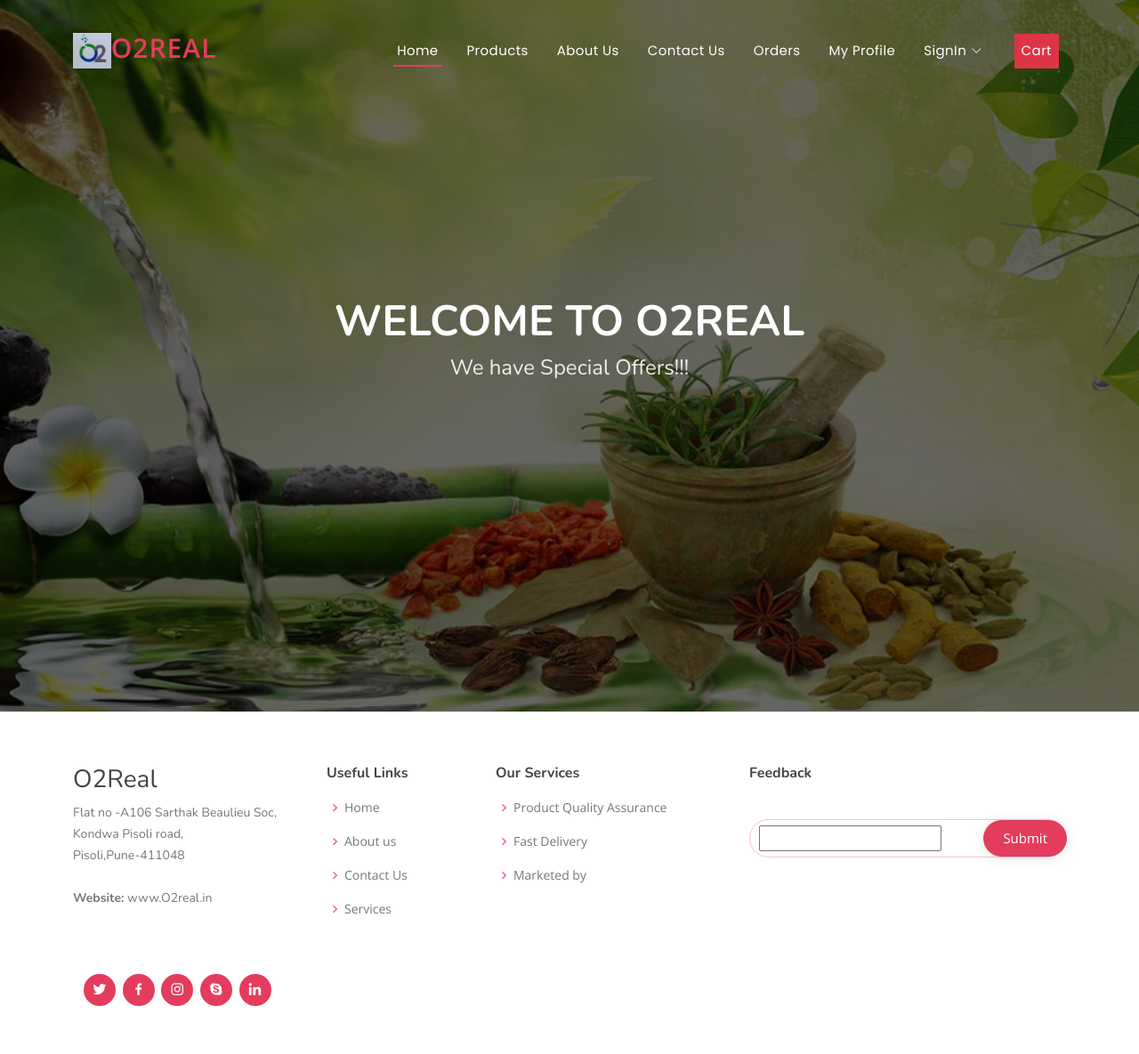
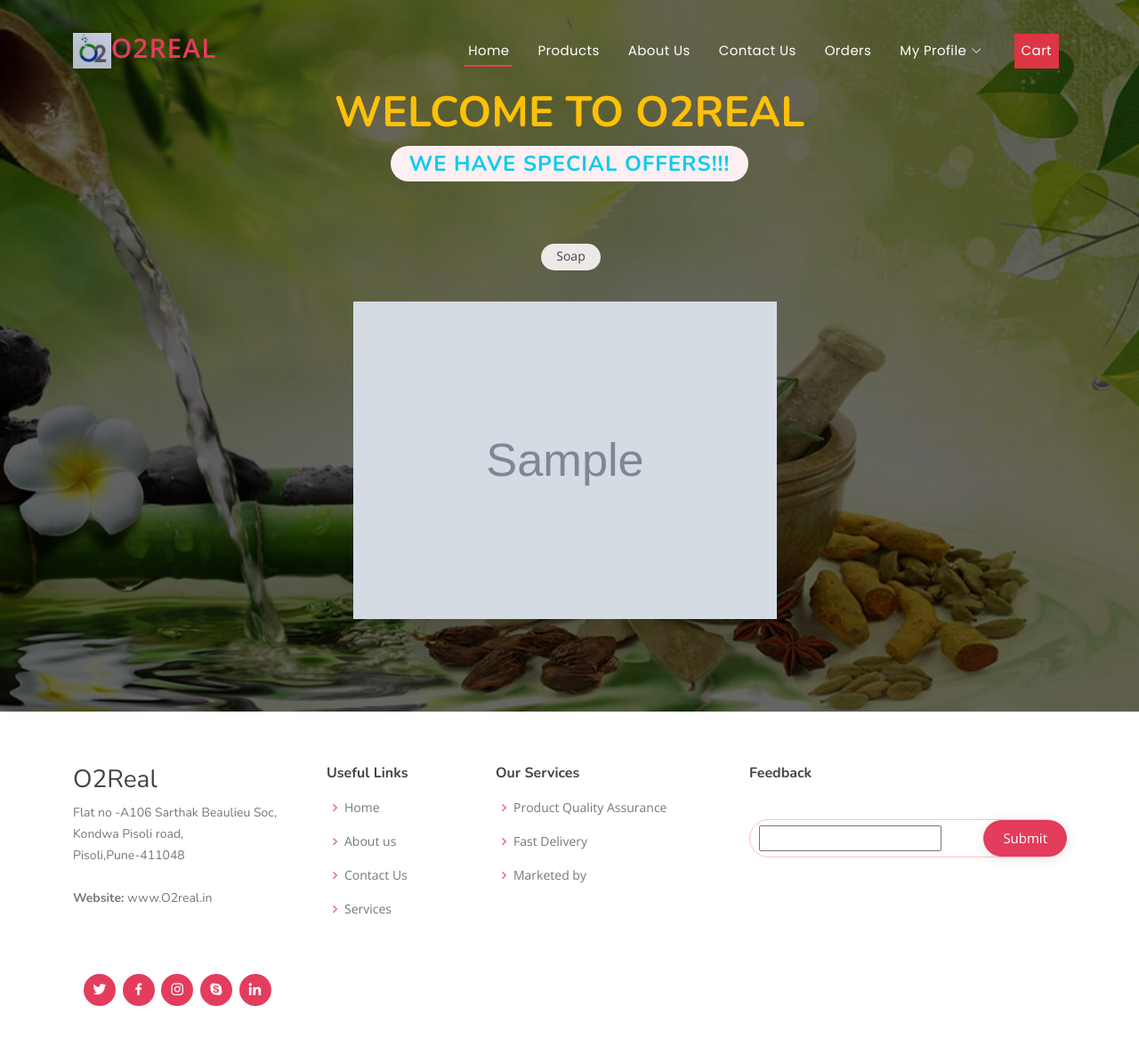
Before and after one commit to ThonteShila/VKshop, a Django app: page / in a window 1280 px wide. Shown: the whole page at 89% size. Run offline with Django 3.2, Linux system fonts and the light colour scheme; tables that the repository leaves empty hold one stand-in row (values such as "Sample post"); grey boxes marked "Sample" are stand-in pictures; some libraries are stand-ins or nearby versions.

Commit message:
basic vkshop

```diff
--- a/vkshop/vkshop/urls.py
+++ b/vkshop/vkshop/urls.py
@@ -15,8 +15,11 @@
 """
 from django.contrib import admin
 from django.urls import path,include
-
+from django.conf import settings
+from django.conf.urls.static import static
 urlpatterns = [
     path('admin/', admin.site.urls),
     path('',include('vkshop_app.urls')),
     ]
+if settings.DEBUG:
+    urlpatterns += static(settings.MEDIA_URL,document_root=settings.MEDIA_ROOT)
--- a/vkshop/vkshop_app/templates/add_product.html
+++ b/vkshop/vkshop_app/templates/add_product.html
@@ -20,8 +20,7 @@
                         <div class="form-group">
                             <input type="text" class="form-control p-2"
                             value="{{product_details.product_name}}"
-                            id="product_name"
-                                name="product_name" requires>
+                            id="product_name" name="product_name" requires>
                         </div>
                         <label class="text-warning" for="slug">Slug</label>
                         <div class="form-group">
--- a/vkshop/vkshop_app/templates/base.html
+++ b/vkshop/vkshop_app/templates/base.html
@@ -38,17 +38,17 @@
     <div class="container d-flex align-items-center justify-content-between">
 
       <!-- Uncomment below if you prefer to use an image logo -->
-      <a href="/" class="logo"><img src="{% static 'images/logo.png'%}" alt="" class="img-fluid">O2Real</a>
+      <a href="/" class="logo"><img src="{% static 'images/logo.png'%}" alt=""
+        class="img-fluid">O2Real</a>
 
       <nav id="navbar" class="navbar">
         <ul>
           <li><a class="nav-link scrollto active" href="/">Home</a></li>
-          <li><a class="nav-link scrollto" href="/products">Products</a></li>
-          <li><a class="nav-link scrollto" href="/aboutus">About Us</a></li>
-          <li><a class="nav-link scrollto" href="/contactus">Contact Us</a></li>
+          <li><a class="nav-link scrollto" href="/products/">Products</a></li>
+          <li><a class="nav-link scrollto" href="/aboutus/">About Us</a></li>
+          <li><a class="nav-link scrollto" href="/contactus/">Contact Us</a></li>
           <li><a class="nav-link scrollto" href="/">Orders</a></li>
-          <li><a class="nav-link scrollto" href="/">My Profile</a></li>
-          <li class="dropdown"><a href="#"><span>SignIn</span> <i class="bi bi-chevron-down"></i></a>
+          <li class="dropdown"><a class="nav-link scrollto" href="/">My Profile <i class="bi bi-chevron-down"></i></a>
             <ul>
               <li><a href="/signup/">Sign Up</a></li>
               <li><a href="/login/">Login</a></li>
--- a/vkshop/vkshop_app/templates/contactus.html
+++ b/vkshop/vkshop_app/templates/contactus.html
@@ -3,7 +3,7 @@
 {% block content %}
     <div class="card">
         <h1 class="text-info">  Contact Us  </h1>
-        <p class="text-warning">Flat no -A106 Sarthak Beaulieu Soc,<br>
+        <p class="text-success">Flat no -A106 Sarthak Beaulieu Soc,<br>
             Kondwa Pisoli road,<br>
             Pisoli,Pune-411048<br>
             </p>
--- a/vkshop/vkshop_app/templates/index.html
+++ b/vkshop/vkshop_app/templates/index.html
@@ -2,10 +2,44 @@
 {%block title%}Home
 {%endblock title%}
 
-{%block content%}
-<h1>Welcome To O2Real </h1>
-<h2>We have Special Offers!!!</h2>
+{%block content%}\
+<section id="portfolio" class="portfolio">
+    <div class="container">
 
+        <div class="section-title">
+            <h1 class="text-warning">Welcome To O2Real </h1>
+            <h2 class="text-info">We have Special Offers!!!</h2>
+        </div>
+
+        <div class="section-body">
+            <div class="col-lg-12 d-flex justify-content-center">
+                <ul id="portfolio-flters">
+                    <li data-filter=".filter-app">Soap</li>
+                </ul>
+            </div>
+        </div>
+
+        <div class="section-body">
+            <div class="row portfolio-container">
+                {% for product_detail in product_details %}
+                <div class="col-md-12 portfolio-item filter-app">
+                    {% if product_detail.product_image %}
+                    <img src="static/assets/img/portfolio/{{product_detail.product_image}}" class="img-responsive"
+                        style="width: 90%; float: center; margin-right: 10px;" />
+                    <div class="portfolio-info">
+                        <p class="text-info " style="width: 100%; float: center; margin-right: 20px;">
+                            {{product_detail.product_name}}<br>
+                            {{product_detail.product_description}}<br>
+                            {{product_detail.price}}
+                        </p>
+                    </div>
+                    {% endif %}
+                </div>
+                {% endfor %}
+            </div>
+        </div>
+    </div>
+</section><!-- End Portfolio Section -->
 {%endblock content%}
 
 {%block body%}
--- a/vkshop/vkshop_app/views.py
+++ b/vkshop/vkshop_app/views.py
@@ -16,7 +16,13 @@
 def logout(request):
         return redirect('/')
 def index(request):
-        return render(request,'index.html',{})
+                product_details=Product_details.objects.all()
+                print(product_details)
+                print(product_details)
+                context={
+                        'product_details':product_details,
+                }
+                return render(request,"index.html",context)
 def aboutus(request):
         return render(request,'aboutus.html',{})
 def contactus(request):
@@ -64,7 +70,6 @@
                 else:
                         product_details=Product_details.objects.get(pk=product_id)
                         func_name="Modify"
-
                 message=""
                 context={
                         'functionality_name':func_name,
@@ -90,5 +95,5 @@
                 print("in Get:", id)
                 message="One Record Removed"
                 print("in message:", message)
-                return redirect("../products")
+                return redirect("../products/")
         return render(request,"products.html",{'message':message})
```
Also changed, not shown: vkshop/categories/def1bb11-f765-4eb4-9fee-c3240c648297.jfif (renamed from vkshop/static/images/def1bb11-f765-4eb4-9fee-c3240c648297.jfif), vkshop/categories/o2.jpg (added), vkshop/categories/o2_QAqVJfq.jpg (added), vkshop/categories/o2realinfo.jpg (renamed from vkshop/static/images/0e6d5275-d709-4103-ba3d-98f99f1deb95.jfif), vkshop/product/o2.jpg (added), vkshop/product/o2realinfo.jpg (added), vkshop/static/assets/img/portfolio/o2realinfo.jpg (added), vkshop/static/assets/img/portfolio/o2realsoap.jpg (renamed from vkshop/static/images/o2realsoap.png), vkshop/static/images/o2.jpg (added), vkshop/static/images/o2realinfo.jpg (added).
